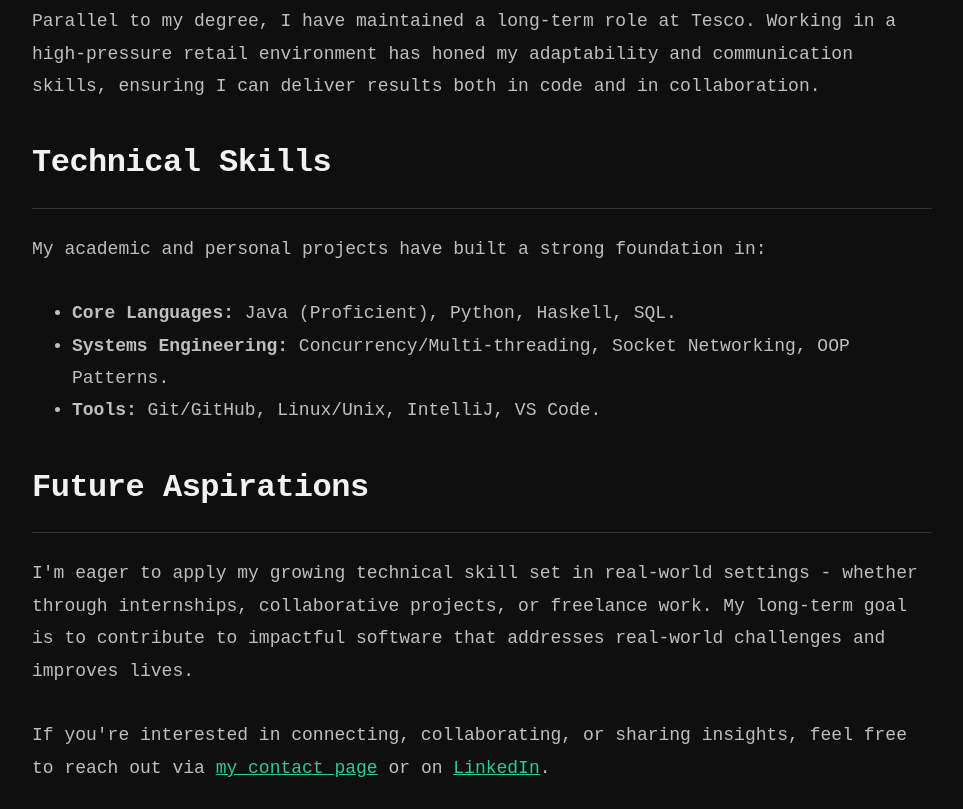
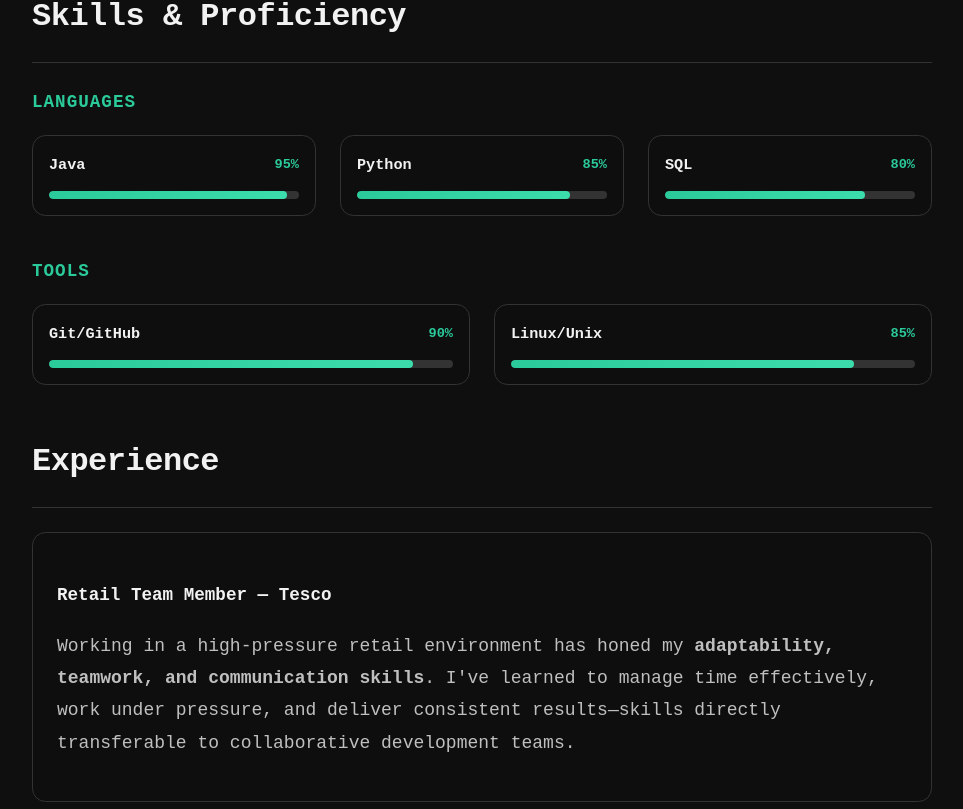
Before and after one commit to ChristianGleitzman/ChristianGleitzman.github.io, a Next.js app: page /about in a window 1280 px wide. Shown: the part 471-1280 px from the top of the page, without its empty margins (158-1121 px from the left). Built offline with nearby package versions, Linux system fonts and the light colour scheme.

Commit message:
Styling and content changes

```diff
--- a/app/about/page.tsx
+++ b/app/about/page.tsx
@@ -1,38 +1,41 @@
 import React from 'react';
+import { SkillsMatrix } from '@/components/SkillsMatrix';
 
 export default function AboutPage(): React.ReactElement {
   return (
     <div className="content">
       <section className="overview-section">
-        <h3 className="section-title">Overview</h3>
+        <h3 className="section-title">About Me</h3>
         <p className="section-text">
-          I am a Computer Science undergraduate at the University of Southampton, currently ranking in the <strong>top 10 of my cohort with a Year 1 average of 88%</strong>.
-          <br /><br />
-          My focus lies in software architecture and backend systems. I move beyond theory to build functional, secure applications.
-          <br /><br />
-          Parallel to my degree, I have maintained a long-term role at Tesco. Working in a high-pressure retail environment has honed my adaptability and communication skills, ensuring I can deliver results both in code and in collaboration.
+          I'm a Computer Science undergraduate at the University of Southampton, currently ranking in the <strong>top 10 of my cohort with an 88% Year 1 average</strong>. My interests lie in <strong>backend and cloud development</strong>, but will never turn down the opportunity to solve real-world problems with code!
         </p>
       </section>
 
+      <SkillsMatrix />
+
       <section className="activities-section">
-        <h3 className="section-title">Technical Skills</h3>
-        <p className="section-text">
-          My academic and personal projects have built a strong foundation in:
-        </p>
-        <ul>
-          <li><strong>Core Languages:</strong> Java (Proficient), Python, Haskell, SQL.</li>
-          <li><strong>Systems Engineering:</strong> Concurrency/Multi-threading, Socket Networking, OOP Patterns.</li>
-          <li><strong>Tools:</strong> Git/GitHub, Linux/Unix, IntelliJ, VS Code.</li>
-        </ul>
+        <h3 className="section-title">Experience</h3>
+        <div className="experience-item">
+          <h4 className="experience-title">Retail Team Member — Tesco</h4>
+          <p className="experience-details">
+            Working in a high-pressure retail environment has honed my <strong>adaptability, teamwork, and communication skills</strong>. I've learned to manage time effectively, work under pressure, and deliver consistent results—skills directly transferable to collaborative development teams.
+          </p>
+        </div>
       </section>
 
       <section className="aspirations-section">
-        <h3 className="section-title">Future Aspirations</h3>
+        <h3 className="section-title">What I'm Seeking</h3>
         <p className="section-text">
-          I'm eager to apply my growing technical skill set in real-world settings - whether through internships, collaborative projects, or freelance work.
-          My long-term goal is to contribute to impactful software that addresses real-world challenges and improves lives.
-          <br /><br />
-          If you're interested in connecting, collaborating, or sharing insights, feel free to reach out via <a className="inlineLink" href="/contact">my contact page</a> or on <a className="inlineLink" href="https://www.linkedin.com/in/christian-gleitzman" target="_blank" rel="noopener noreferrer">LinkedIn</a>.
+          I'm actively pursuing <strong>internship opportunities</strong> where I can apply my technical skills to real-world challenges. I'm particularly interested in:
+        </p>
+        <ul style={{ marginLeft: '1.5rem' }}>
+          <li>Backend/Systems engineering roles</li>
+          <li>Software infrastructure & architecture</li>
+          <li>Roles emphasising code quality and system design</li>
+          <li>Teams that value learning and mentorship</li>
+        </ul>
+        <p className="section-text" style={{ marginTop: '1.5rem' }}>
+          If you're interested in connecting, collaborating, or discussing opportunities, feel free to reach out via <a className="inlineLink" href="/contact">my contact page</a> or on <a className="inlineLink" href="https://www.linkedin.com/in/christian-gleitzman" target="_blank" rel="noopener noreferrer">LinkedIn</a>.
         </p>
       </section>
     </div>
--- a/app/globals.css
+++ b/app/globals.css
@@ -178,6 +178,34 @@ body {
     box-sizing: border-box;
 }
 
+/* Achievement Badge */
+.achievement-badge {
+    background: linear-gradient(135deg, rgba(162, 255, 220, 0.15), rgba(162, 255, 220, 0.05));
+    border: 1px solid var(--clr-accent);
+    border-radius: var(--border-radius);
+    padding: 0.75rem 1.5rem;
+    margin-bottom: 2rem;
+    font-size: 0.95rem;
+    color: var(--clr-accent);
+    font-weight: 600;
+    letter-spacing: 0.5px;
+    opacity: 0;
+    animation: fadeIn 2s forwards;
+    animation-delay: 0.2s;
+    box-shadow: 0 0 15px rgba(162, 255, 220, 0.1);
+}
+
+.personal-intro {
+    color: var(--clr-text-secondary);
+    font-size: 1rem;
+    margin: 1rem 0 0 0;
+    font-weight: 400;
+    line-height: 1.6;
+    opacity: 0;
+    animation: fadeIn 2s forwards;
+    animation-delay: 1.2s;
+}
+
 /* Title styling */
 .title-container {
     width: 100%;
@@ -263,6 +291,16 @@ body {
     animation-delay: 2.0s;
 }
 
+.cv-button {
+    background: linear-gradient(135deg, hsl(162, 65%, 50%) 0%, hsl(162, 70%, 55%) 100%);
+    border: 1px solid hsl(162, 75%, 60%);
+}
+
+.cv-button:hover {
+    background: linear-gradient(135deg, hsl(162, 75%, 55%) 0%, hsl(162, 80%, 60%) 100%);
+    border-color: hsl(162, 80%, 65%);
+}
+
 .btn:hover {
     background: linear-gradient(135deg, hsl(162, 70%, 52%) 0%, hsl(162, 75%, 58%) 100%);
     box-shadow: var(--shadow-lg);
@@ -339,6 +377,33 @@ body {
     opacity: 0.7;
 }
 
+/* Experience Section Styling */
+.experience-item {
+    background-color: rgba(16, 16, 16, 0.3);
+    border: 1px solid var(--clr-border);
+    border-radius: var(--border-radius);
+    padding: 1.5rem;
+    margin-bottom: 1.5rem;
+    transition: all 0.3s ease;
+}
+
+.experience-item:hover {
+    border-color: var(--clr-accent);
+    background-color: rgba(162, 255, 220, 0.05);
+}
+
+.experience-title {
+    color: var(--clr-text-primary);
+    font-size: 1.1rem;
+    margin-bottom: 0.75rem;
+    font-weight: 600;
+}
+
+.experience-details {
+    color: var(--clr-text-secondary);
+    line-height: 1.8;
+}
+
 /* Contact Me Page styling*/
 
 form {
@@ -407,6 +472,68 @@ input[type="submit"]:hover {
 input[type="submit"]:active {
     transform: translateY(0);
     box-shadow: var(--shadow-sm);
+}
+
+/* Opportunity Banner */
+.opportunity-banner {
+    background: linear-gradient(135deg, rgba(162, 255, 220, 0.15), rgba(162, 255, 220, 0.05));
+    border: 1px solid var(--clr-accent);
+    border-radius: var(--border-radius);
+    padding: 1.5rem;
+    margin-bottom: 2rem;
+    box-shadow: 0 0 20px rgba(162, 255, 220, 0.1);
+}
+
+.banner-content h3 {
+    color: var(--clr-accent);
+    margin-bottom: 0.75rem;
+    font-size: 1.2rem;
+    font-weight: 600;
+}
+
+.banner-content p {
+    color: var(--clr-text-secondary);
+    margin: 0;
+    line-height: 1.7;
+}
+
+/* Quick Contact Links */
+.quick-contact {
+    margin-top: 3rem;
+}
+
+.contact-methods {
+    display: flex;
+    flex-direction: column;
+    gap: 1rem;
+}
+
+.contact-link {
+    display: inline-block;
+    padding: 1rem;
+    background-color: rgba(16, 16, 16, 0.3);
+    border: 1px solid var(--clr-border);
+    border-radius: var(--border-radius);
+    color: var(--clr-accent);
+    text-decoration: none;
+    transition: all 0.3s ease;
+    font-weight: 500;
+}
+
+.contact-link:hover {
+    background-color: rgba(162, 255, 220, 0.1);
+    border-color: var(--clr-accent);
+    transform: translateX(4px);
+}
+
+/* Contact Me Section */
+.contact-me h2 {
+    color: var(--clr-text-primary);
+    margin-bottom: 1rem;
+}
+
+.contact-me-info {
+    margin-bottom: 2rem;
 }
 
 #form-status {
@@ -612,6 +739,76 @@ input[type="submit"]:active {
     }
 }
 
+/* Skills Matrix Styling */
+.skills-matrix {
+    margin: 3rem 0;
+}
+
+.skill-category {
+    margin-bottom: 2.5rem;
+}
+
+.category-title {
+    font-size: 1.1rem;
+    color: var(--clr-accent);
+    margin-bottom: 1rem;
+    font-weight: 600;
+    text-transform: uppercase;
+    letter-spacing: 1px;
+}
+
+.skills-grid {
+    display: grid;
+    grid-template-columns: repeat(auto-fit, minmax(280px, 1fr));
+    gap: 1.5rem;
+}
+
+.skill-item {
+    background-color: rgba(16, 16, 16, 0.3);
+    border: 1px solid var(--clr-border);
+    border-radius: var(--border-radius);
+    padding: 1rem;
+    transition: all 0.3s ease;
+}
+
+.skill-item:hover {
+    border-color: var(--clr-accent);
+    background-color: rgba(162, 255, 220, 0.05);
+}
+
+.skill-header {
+    display: flex;
+    justify-content: space-between;
+    align-items: center;
+    margin-bottom: 0.75rem;
+}
+
+.skill-name {
+    font-weight: 600;
+    color: var(--clr-text-primary);
+    font-size: 0.95rem;
+}
+
+.skill-level {
+    font-size: 0.85rem;
+    color: var(--clr-accent);
+    font-weight: 700;
+}
+
+.proficiency-bar {
+    background-color: var(--clr-border);
+    height: 8px;
+    border-radius: 4px;
+    overflow: hidden;
+}
+
+.proficiency-fill {
+    background: linear-gradient(90deg, var(--clr-accent) 0%, hsl(162, 70%, 55%) 100%);
+    height: 100%;
+    transition: width 0.5s cubic-bezier(0.4, 0, 0.2, 1);
+    border-radius: 4px;
+}
+
 /* Footer styling */
 .footer {
     text-align: center;
--- /dev/null
+++ b/components/SkillsMatrix.tsx
@@ -0,0 +1,50 @@
+import React from 'react';
+
+interface Skill {
+  name: string;
+  proficiency: number; // 0-100
+  category: string;
+}
+
+const skills: Skill[] = [
+  // Languages
+  { name: 'Java', proficiency: 95, category: 'Languages' },
+  { name: 'Python', proficiency: 85, category: 'Languages' },
+  { name: 'SQL', proficiency: 80, category: 'Languages' },
+  // Tools
+  { name: 'Git/GitHub', proficiency: 90, category: 'Tools' },
+  { name: 'Linux/Unix', proficiency: 85, category: 'Tools' },
+];
+
+const categories = ['Languages', 'Tools'];
+
+export const SkillsMatrix: React.FC = () => {
+  return (
+    <section className="skills-matrix">
+      <h3 className="section-title">Skills & Proficiency</h3>
+      {categories.map((category) => (
+        <div key={category} className="skill-category">
+          <h4 className="category-title">{category}</h4>
+          <div className="skills-grid">
+            {skills
+              .filter((skill) => skill.category === category)
+              .map((skill) => (
+                <div key={skill.name} className="skill-item">
+                  <div className="skill-header">
+                    <span className="skill-name">{skill.name}</span>
+                    <span className="skill-level">{skill.proficiency}%</span>
+                  </div>
+                  <div className="proficiency-bar">
+                    <div
+                      className="proficiency-fill"
+                      style={{ width: `${skill.proficiency}%` }}
+                    ></div>
+                  </div>
+                </div>
+              ))}
+          </div>
+        </div>
+      ))}
+    </section>
+  );
+};
```
Also changed, not shown: app/contact/page.tsx (+38 -17 lines), app/page.tsx (+7 -4 lines).
